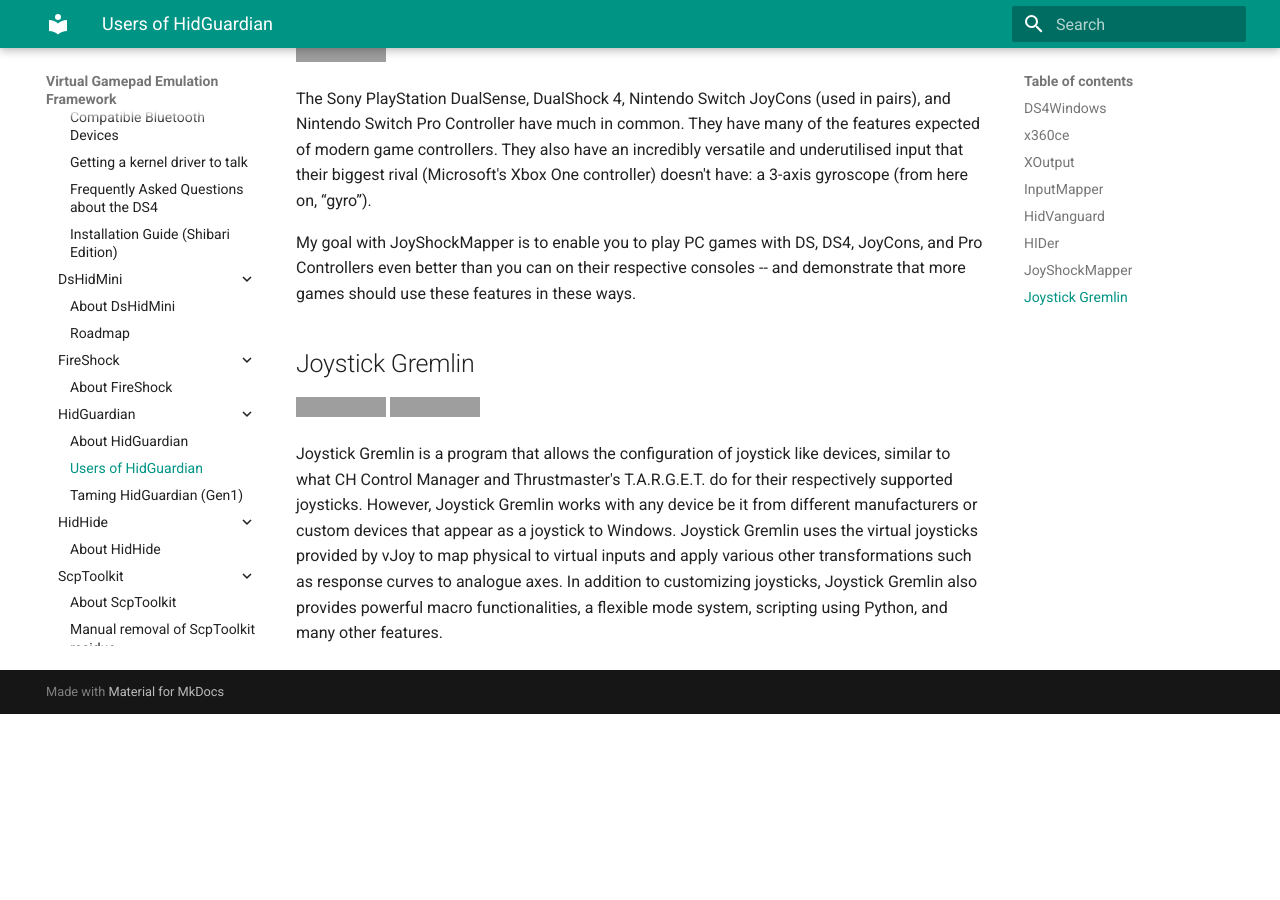
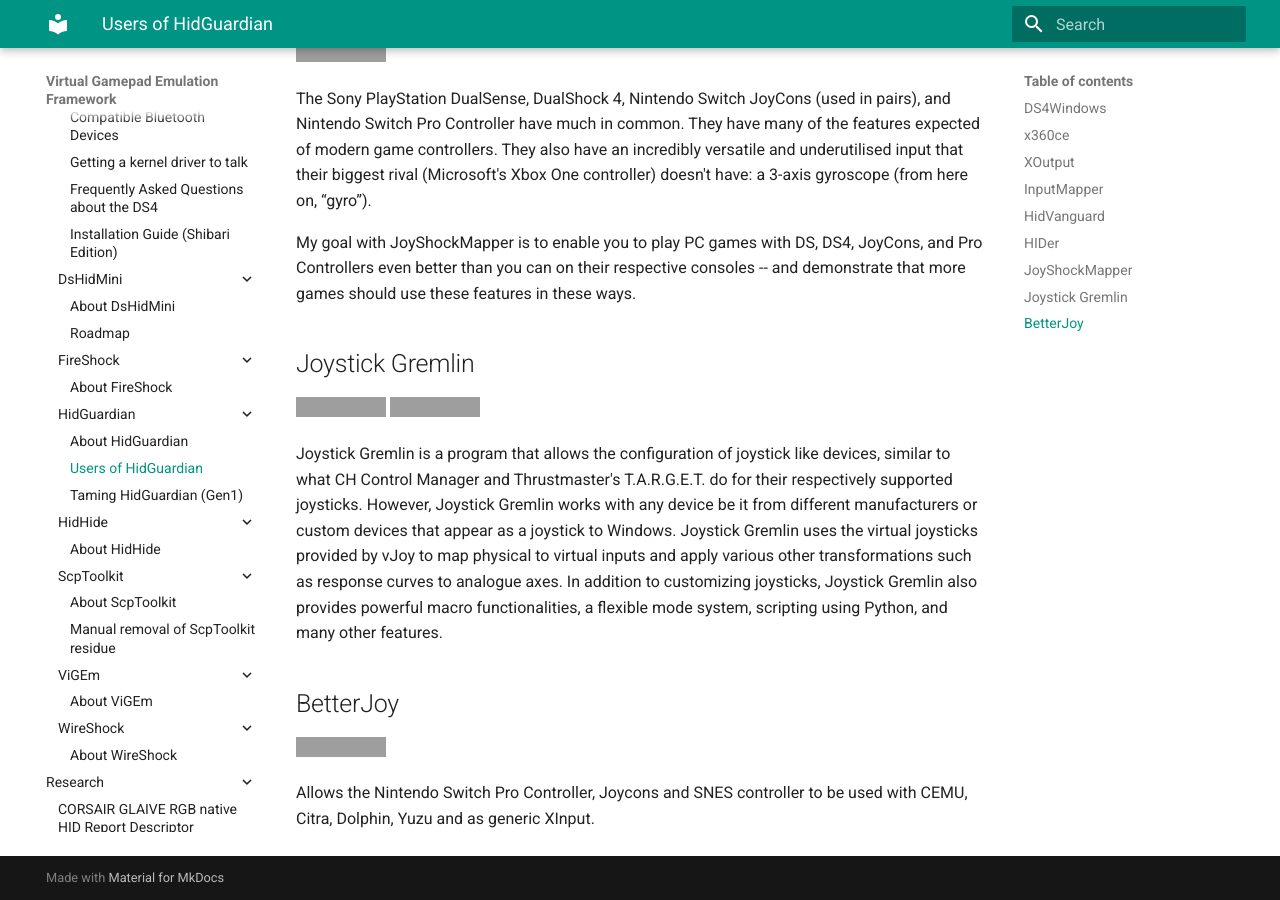
Before and after one commit to nefarius/ViGEm.github.io, an MkDocs documentation site: the page built from docs/projects/HidGuardian/Hall-of-fame.md, in a window 1280 px wide and 900 px high, scrolled down 1564 px. Built offline with MkDocs 1.6.1 and Material for MkDocs 9.7.7, drawn with Linux system fonts in a browser that asks for light colours; before the commit the page ends 2278 px from its top, so only the background shows below that; grey boxes are pictures that could not be loaded.

Commit message:
Added BetterJoy

```diff
--- a/docs/projects/HidGuardian/Hall-of-fame.md
+++ b/docs/projects/HidGuardian/Hall-of-fame.md
@@ -53,3 +53,9 @@
 [![Website](https://img.shields.io/badge/Website-yellowgreen?logo=html5)](https://whitemagic.github.io/JoystickGremlin/) [![GitHub](https://img.shields.io/badge/GitHub-yellowgreen?logo=github)](https://github.com/WhiteMagic/JoystickGremlin)
 
 Joystick Gremlin is a program that allows the configuration of joystick like devices, similar to what CH Control Manager and Thrustmaster's T.A.R.G.E.T. do for their respectively supported joysticks. However, Joystick Gremlin works with any device be it from different manufacturers or custom devices that appear as a joystick to Windows. Joystick Gremlin uses the virtual joysticks provided by vJoy to map physical to virtual inputs and apply various other transformations such as response curves to analogue axes. In addition to customizing joysticks, Joystick Gremlin also provides powerful macro functionalities, a flexible mode system, scripting using Python, and many other features.
+
+## BetterJoy
+
+[![GitHub](https://img.shields.io/badge/GitHub-yellowgreen?logo=github)](https://github.com/Davidobot/BetterJoy)
+
+Allows the Nintendo Switch Pro Controller, Joycons and SNES controller to be used with CEMU, Citra, Dolphin, Yuzu and as generic XInput.
```
